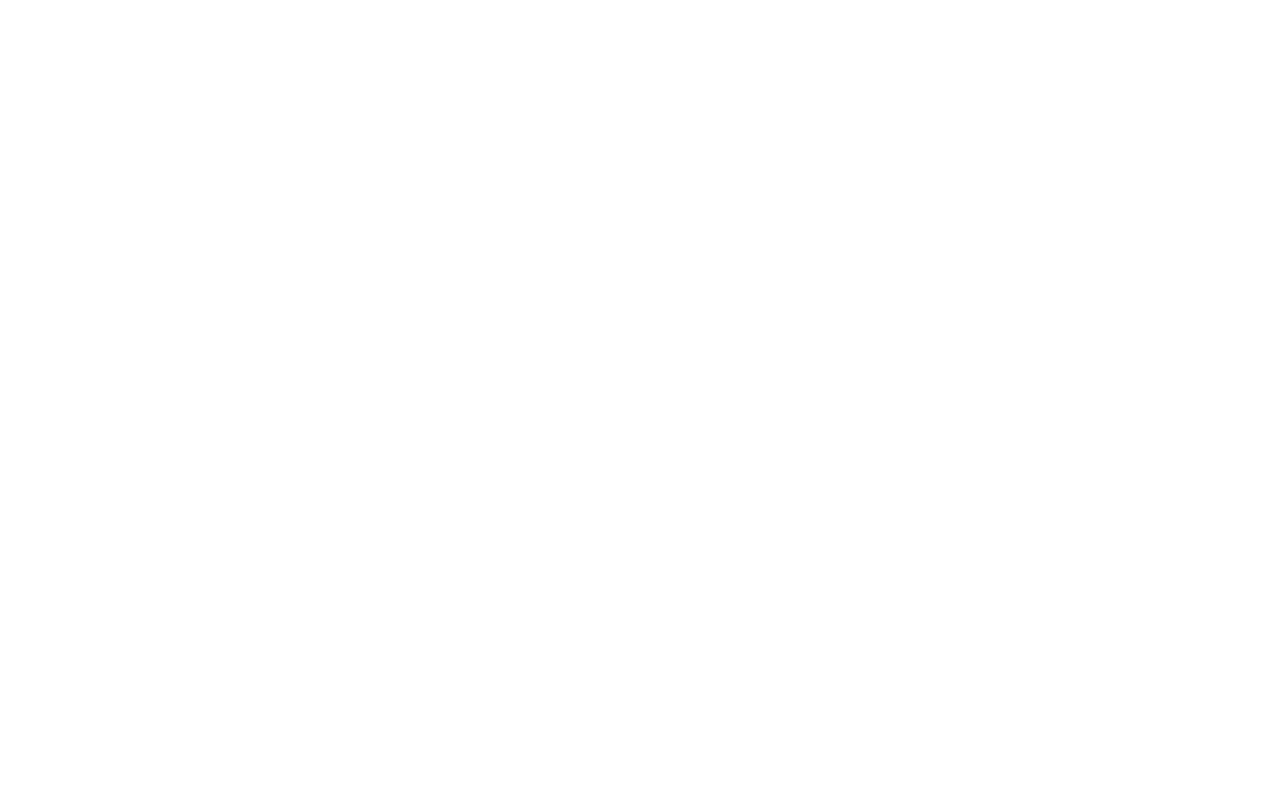
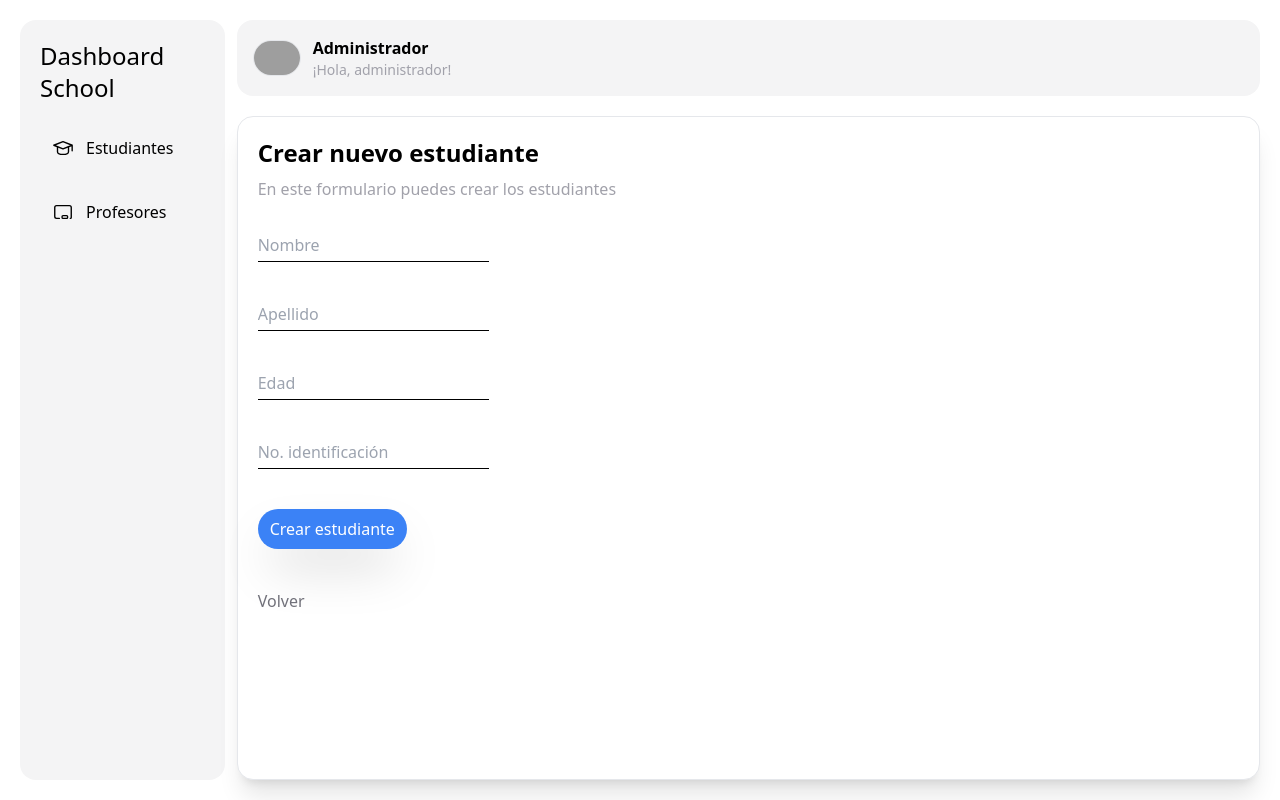
Before and after one commit to Clavijomo/school-project-react, a React (Vite) app: page /create-student in a window 1280 px wide. Before the commit this address had no page. Built offline with nearby package versions, Linux system fonts and the light colour scheme; grey boxes are pictures that could not be loaded.

Commit message:
:sparkles: Listado del estado inicial de los estudiantes y creacion del formulario para crear estudiantes sin materias

```diff
--- a/package.json
+++ b/package.json
@@ -14,7 +14,8 @@
     "react": "^18.2.0",
     "react-dom": "^18.2.0",
     "react-redux": "^8.1.1",
-    "react-router-dom": "^6.14.0"
+    "react-router-dom": "^6.14.0",
+    "uuid": "^9.0.0"
   },
   "devDependencies": {
     "@types/react": "^18.0.37",
--- a/src/App.jsx
+++ b/src/App.jsx
@@ -1,6 +1,7 @@
-import React from 'react'
-import { BrowserRouter, Routes, Route} from 'react-router-dom'
+import React from 'react';
+import { BrowserRouter, Routes, Route} from 'react-router-dom';
 import Layout from './Layouts/Layout';
+import CreateStudent from './pages/CreateStudent';
 import DashboardStudents from "./pages/DashboardStudents";
 import DashboardTeachers from './pages/DashboardTeachers';
 
@@ -12,6 +13,7 @@
           <Route path="/" element={<Layout />}>
             <Route path="/" element={<DashboardStudents/>} />
             <Route path="/teachers" element={<DashboardTeachers/>} />
+            <Route path="/create-student" element={<CreateStudent/>} />
           </Route>
         </Routes>
       </BrowserRouter>
--- a/src/Layouts/Sidebar.jsx
+++ b/src/Layouts/Sidebar.jsx
@@ -6,7 +6,7 @@
   const [sizeScreen] = useState(screen.width);
 
   return (
-    <aside style={{ display: sizeScreen < 500 ? "none" : "block" }} className="md:w-1/5 md:flex-col md:gap-2 md:rounded-2xl md:p-5 md:bg-zinc-100 md:block" className="w-full h-full bg-zinc-100 rounded-2xl p-5">
+    <aside style={{ display: sizeScreen < 500 ? "none" : "block" }} className="w-full h-full bg-zinc-100 rounded-2xl p-5">
       <h1 className="text-2xl">Dashboard School</h1>
       <div className="mt-5 space-y-4">
         <Link
--- a/src/app/Store.jsx
+++ b/src/app/Store.jsx
@@ -1,8 +1,6 @@
 import { configureStore } from "@reduxjs/toolkit";
-import studentsReducer  from "../features/StudentsSlice/ListStudents";
+import studentsReducer  from "../features/ListStudents";
 
 export const store = configureStore({
-  reducer: {
-    students: studentsReducer
-  }
+  reducer: {students: studentsReducer},
 });
--- a/src/components/Classroom.jsx
+++ b/src/components/Classroom.jsx
@@ -1,79 +1,42 @@
-import React, {useState} from 'react'
-import {useSelector} from "react-redux"
+import React, {useEffect, useState} from 'react';
+import {useSelector} from "react-redux";
+import { Link } from 'react-router-dom';
+import Student from './Student';
 
 const Classroom = () => {
   const [size] = useState(screen.width);
+  const [students, setStudents] = useState([]);
   const studentState = useSelector(state => state.students);
-  console.log(studentState);
+
+  useEffect(() => {
+    setStudents(studentState);
+  },[]);
 
   return (
     <div className="bg-zinc-100 rounded-2xl p-5 pr-5 pl-5 w-full pb-0 h-full mt-8 md:mt-0">
       <div className="flex items-center justify-between mb-5">
-        <h1 className="md:block md:text-lg">Estudiantes</h1>
-        <p style={{ display: size < 500 ? "none" : "block" }}>10 estudiante(s)</p>
+        <h1 className="md:block md:text-md">Estudiante</h1>
+        <p>Materia</p>
         <p>Acciones</p>
       </div>
       <div className="flex flex-col justify-betweeen h-80 relative">
         <div className="h-4/5 overflow-y-auto flex-col flex gap-4 border-b-2">
-          <div className="flex gap-3 items-center">
-            <img className="w-12 border-1 border rounded-full" src="https://cdn-icons-png.flaticon.com/512/2784/2784518.png" alt=""/>
-            <div>
-              <h1 className="font-semibold text-md">Nombre profesor</h1>
-              <p className="text-zinc-400 font-thin text-sm">Clases y materias</p>
-            </div>
-          </div>
-          <div className="flex gap-3 items-center">
-            <img className="w-12 border-1 border rounded-full" src="https://cdn-icons-png.flaticon.com/512/2784/2784518.png" alt=""/>
-            <div>
-              <h1 className="font-semibold text-md">Nombre profesor</h1>
-              <p className="text-zinc-400 font-thin text-sm">Clases y materias</p>
-            </div>
-          </div>
-          <div className="flex gap-3 items-center">
-            <img className="w-12 border-1 border rounded-full" src="https://cdn-icons-png.flaticon.com/512/2784/2784518.png" alt=""/>
-            <div>
-              <h1 className="font-semibold text-md">Nombre profesor</h1>
-              <p className="text-zinc-400 font-thin text-sm">Clases y materias</p>
-            </div>
-          </div>
-          <div className="flex gap-3 items-center">
-            <img className="w-12 border-1 border rounded-full" src="https://cdn-icons-png.flaticon.com/512/2784/2784518.png" alt=""/>
-            <div>
-              <h1 className="font-semibold text-md">Nombre profesor</h1>
-              <p className="text-zinc-400 font-thin text-sm">Clases y materias</p>
-            </div>
-          </div>
-          <div className="flex gap-3 items-center">
-            <img className="w-12 border-1 border rounded-full" src="https://cdn-icons-png.flaticon.com/512/2784/2784518.png" alt=""/>
-            <div>
-              <h1 className="font-semibold text-md">Nombre profesor</h1>
-              <p className="text-zinc-400 font-thin text-sm">Clases y materias</p>
-            </div>
-          </div>
-          <div className="flex gap-3 items-center">
-            <img className="w-12 border-1 border rounded-full" src="https://cdn-icons-png.flaticon.com/512/2784/2784518.png" alt=""/>
-            <div>
-              <h1 className="font-semibold text-md">Nombre profesor</h1>
-              <p className="text-zinc-400 font-thin text-sm">Clases y materias</p>
-            </div>
-          </div>
-          <div className="flex gap-3 items-center">
-            <img className="w-12 border-1 border rounded-full" src="https://cdn-icons-png.flaticon.com/512/2784/2784518.png" alt=""/>
-            <div>
-              <h1 className="font-semibold text-md">Nombre profesor</h1>
-              <p className="text-zinc-400 font-thin text-sm">Clases y materias</p>
-            </div>
-          </div>
+          {studentState && studentState.map((student, index) => (
+            <Student
+              key={index}
+              student={student}
+            />
+          ))}
         </div>
         <div className="absolute bottom-2 md:bottom-0 bg-zinc-200 md:bg-transparent w-full md:w-max p-3 shadow-md md:shadow-none rounded-full md:rounded-none">
-          <button className="text-blue-400 text-start flex gap-2 items-center">
+          <Link to={"/create-student"} className="text-blue-400 text-start flex gap-2 items-center">
             <svg xmlns="http://www.w3.org/2000/svg" className="icon icon-tabler icon-tabler-plus" width="30" height="30" viewBox="0 0 24 24" strokeWidth="1.5" stroke="#00abfb" fill="none" strokeLinecap="round" strokeLinejoin="round">
-                <path stroke="none" d="M0 0h24v24H0z" fill="none"/>
-                <path d="M12 5l0 14" />
-                <path d="M5 12l14 0" />
+              <path stroke="none" d="M0 0h24v24H0z" fill="none"/>
+              <path d="M12 5l0 14" />
+              <path d="M5 12l14 0" />
             </svg>
             {size <= 768 ? <h1>Nuevo estudiante</h1> : <h1>Añadir estudiante</h1>}
-          </button>
+          </Link>
         </div>
       </div>
     </div>
--- /dev/null
+++ b/src/components/Student.jsx
@@ -0,0 +1,31 @@
+import React from 'react'
+import asignatures from '../data/listAsignatures';
+
+const Student = ({student}) => {
+  const { nombre, apellido, edad, direccion, materias} = student;
+
+  const searchAsignatures = () => {
+    let infoAsignature = 'Sin materia';
+    materias.map(materia => {
+      infoAsignature = asignatures.filter(item => item.id === materia)[0].nombre;
+    });
+    return infoAsignature;
+  }
+
+  return (
+    <div className="bg-zinc-200 border py-1 px-1 rounded-full flex justify-between items-center">
+      <div className="flex items-center gap-2">
+        <img className="w-10 border shadow-lg rounded-full" src="https://cdn-icons-png.flaticon.com/512/509/509720.png" alt=""/>
+        <h1 className="text-sm">{nombre} {apellido}</h1>
+      </div>
+      <div>
+        <div className="flex gap-2">
+          <button className="bg-blue-500 text-white rounded-full flex px-2 py-2 items-center justify-center text-sm">Editar</button>
+          <button className="bg-red-500 text-white rounded-full flex px-2 py-2 items-center justify-center text-sm">Eliminar</button>
+        </div>
+      </div>
+    </div>
+  )
+}
+
+export default Student;
--- /dev/null
+++ b/src/data/listAsignatures.js
@@ -0,0 +1,16 @@
+const asignatures = [
+  {
+    nombre: "Matematicas",
+    id: 1
+  },
+  {
+    nombre: "Ciencias",
+    id: 2
+  },
+  {
+    nombre: "Música",
+    id: 3
+  }
+]
+
+export default asignatures;
--- /dev/null
+++ b/src/data/listStudents.js
@@ -0,0 +1,31 @@
+const students = [
+    {
+      id: 1,
+      nombre: "Jonathan",
+      apellido: "Clavijo",
+      edad: 21,
+      direccion: "Carrera 18 no. 1f-21",
+      telefono: "3144416089",
+      materias: [1, 2]
+    },
+    {
+      id: 2,
+      nombre: "NN",
+      apellido: "NN",
+      edad: 10,
+      direccion: "Calle 6 no. 1D Bis",
+      telefono: "123456",
+      materias: [2, 3]
+    },
+    {
+      id: 3,
+      nombre: "Andrea",
+      apellido: "Martínez",
+      edad: 16,
+      direccion: "cra 124--5443",
+      telefono: "310233404",
+      materias: [1, 3]
+    }
+  ]
+
+export default students;
--- /dev/null
+++ b/src/features/ListStudents.jsx
@@ -0,0 +1,17 @@
+import { createSlice } from "@reduxjs/toolkit";
+import Students from "../data/listStudents";
+
+const initialState = Students;
+
+const studentSlice = createSlice({
+  name: 'students',
+  initialState,
+  reducers: {
+    addStudent: (state, action) => {
+      state.push(action.payload);
+    }
+  }
+});
+
+export const {addStudent} = studentSlice.actions;
+export default studentSlice.reducer;
--- a/src/features/StudentsSlice/ListStudents.jsx
+++ /dev/null
@@ -1,11 +0,0 @@
-import { createSlice } from "@reduxjs/toolkit";
-
-export const studentSlice = createSlice({
-  name: 'students',
-  initialState: [],
-  reducers: {
-
-  }
-});
-
-export default studentSlice.reducer;
--- a/src/main.jsx
+++ b/src/main.jsx
@@ -1,5 +1,4 @@
-import React from 'react'
-import { createBrowserRouter, RouterProvider, Route } from "react-router-dom";
+import React from 'react';
 import ReactDOM from 'react-dom/client';
 import './index.css'
 import { Provider } from 'react-redux';
--- /dev/null
+++ b/src/pages/CreateStudent.jsx
@@ -0,0 +1,85 @@
+import React, { useState } from 'react';
+import { Link, useNavigate } from 'react-router-dom';
+import { useDispatch } from "react-redux";
+import { addStudent } from '../features/ListStudents';
+import {v4 as uuid} from "uuid";
+
+const CreateStudent = () => {
+  const navigate = useNavigate();
+  const [student, setStudent] = useState({
+    nombre: '',
+    apellido: '',
+    edad: '',
+    identificacion: '',
+  });
+
+  const dispatch = useDispatch();
+
+  const handleChange = e => {
+    setStudent({
+      ...student,
+      [e.target.name]: e.target.value,
+    });
+  }
+
+  const handleSubmit = e => {
+    e.preventDefault();
+    dispatch(addStudent({
+      ...student,
+      id: uuid(),
+    }));
+    navigate('/');
+  }
+
+  return (
+    <div className="bg-white border h-full p-5 shadow-xl rounded-2xl">
+      <div className="space-y-2">
+        <h1 className="text-2xl font-semibold">Crear nuevo estudiante</h1>
+        <p className="text-zinc-400">En este formulario puedes crear los estudiantes</p>
+      </div>
+      <form onSubmit={handleSubmit} className="mt-8 space-y-10">
+        <input
+          name="nombre"
+          className="bg-transparent w-max border-black border-b pb-1"
+          type="text"
+          placeholder="Nombre"
+          onChange={handleChange}
+        />
+        <input
+          name="apellido"
+          className="bg-transparent block w-max border-black border-b pb-1"
+          type="text"
+          placeholder="Apellido"
+          onChange={handleChange}
+        />
+        <input
+          name="edad"
+          className="bg-transparent block w-max border-black border-b pb-1"
+          type="number"
+          placeholder="Edad"
+          onChange={handleChange}
+        />
+        <input
+          name="identificacion"
+          className="bg-transparent block w-max border-black border-b pb-1"
+          type="number"
+          placeholder="No. identificación"
+          onChange={handleChange}
+        />
+        <input
+          className="bg-blue-500 py-2 px-3 text-white rounded-full shadow-2xl"
+          type="submit"
+          value="Crear estudiante"
+        />
+        <Link
+          className="block text-zinc-500"
+          to={'/'}
+        >
+          Volver
+        </Link>
+      </form>
+    </div>
+  )
+}
+
+export default CreateStudent;
```
Also changed, not shown: 1 other file (tests, documents, lock files or other folders).
